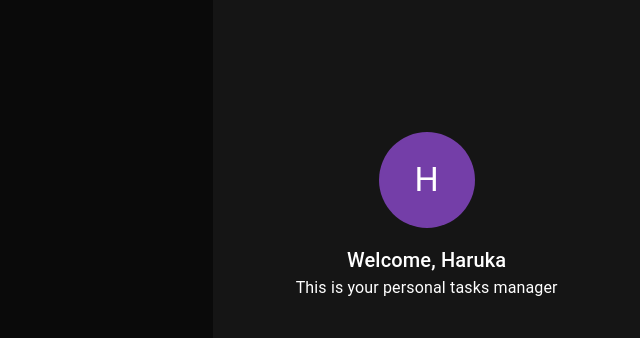
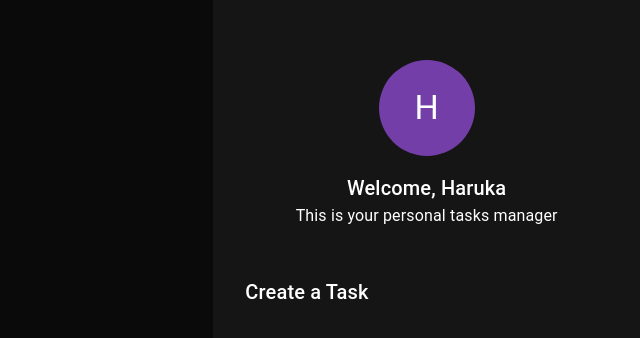
Before and after one commit to Jade1724/todo-react, a React (Create React App) app: page / in a window 1280 px wide. Shown: the part 184-522 px from the top of the page, without its empty margins (640-1280 px from the left). Built offline with nearby package versions, Linux system fonts and the light colour scheme.

Commit message:
Created CreateTaskForm component and mounted on SideBar.

```diff
--- /dev/null
+++ b/src/components/createTaskForm/createTaskForm.tsx
@@ -0,0 +1,22 @@
+import React, { FC, ReactElement} from 'react';
+
+import {Box, Typography }  from '@mui/material';
+
+
+export const CreateTaskForm: FC = (): ReactElement => {
+    return (
+        <Box
+          display='flex'
+          flexDirection='column'
+          alignItems='flex-start'
+          width='100%'
+          px={4}
+          my={6}
+          >
+            <Typography mb={2} component='h2' variant='h6'>
+                Create a Task
+            </Typography>
+
+        </Box>
+    )
+}
--- a/src/components/sidebar/sidebar.tsx
+++ b/src/components/sidebar/sidebar.tsx
@@ -2,6 +2,8 @@
 import { Grid } from '@mui/material';
 
 import { Profile } from '../profile/profile';
+import { CreateTaskForm } from '../createTaskForm/createTaskForm';
+
 
 export const SideBar: FC = (): ReactElement => {
     return (
@@ -18,6 +20,7 @@
             alignItems: 'center',
         }}>
             <Profile name='Haruka'/>
+            <CreateTaskForm />
         </Grid>
     )
 
```
